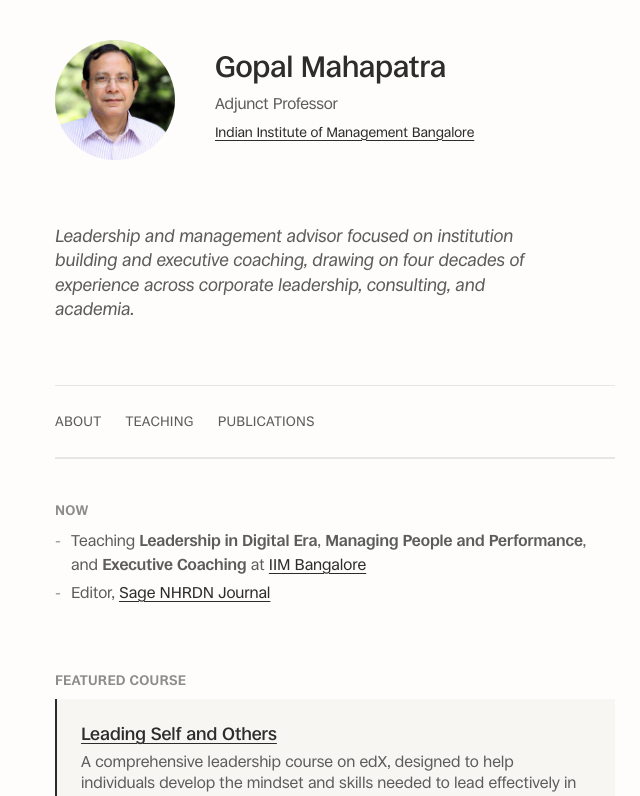
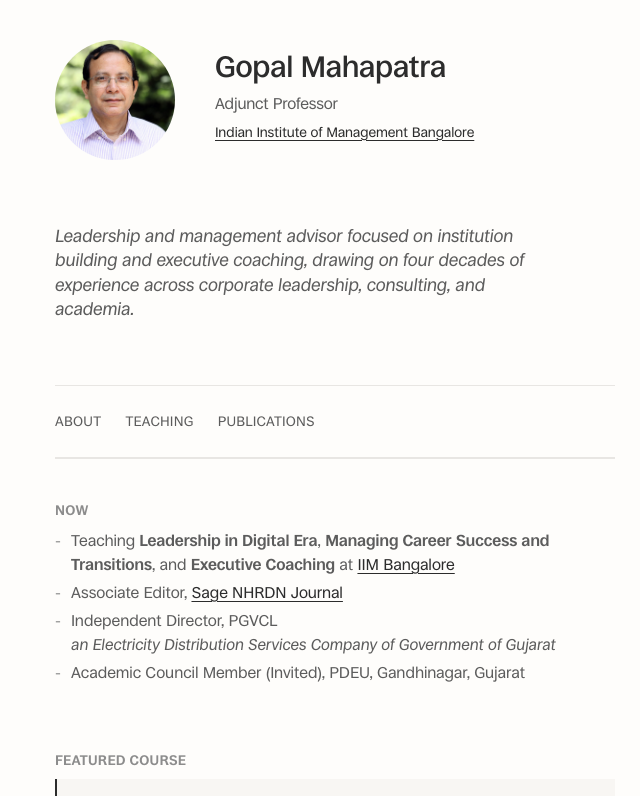
Before and after one commit to ChandanMahapatra/baba-site-test, a SvelteKit app: page / in a window 1280 px wide. Shown: the top 796 px of the page, without its empty margins (305-945 px from the left). Built offline with nearby package versions, Linux system fonts and the light colour scheme.

Commit message:
Update homepage NOW roles content
Co-authored-by: ChandanMahapatra <14539609+ChandanMahapatra@users.noreply.github.com>

```diff
--- a/src/routes/+page.svelte
+++ b/src/routes/+page.svelte
@@ -47,15 +47,20 @@
 			<ul class="dashed-list">
 				<li>
 					Teaching <strong>Leadership in Digital Era</strong>,
-					<strong>Managing People and Performance</strong>, and
+					<strong>Managing Career Success and Transitions</strong>, and
 					<strong>Executive Coaching</strong> at
 					<a href="https://www.iimb.ac.in/" target="_blank">IIM Bangalore</a>
 				</li>
 				<li>
-					Editor, <a href="https://journals.sagepub.com/home/nhr" target="_blank"
+					Associate Editor, <a href="https://journals.sagepub.com/home/nhr" target="_blank"
 						>Sage NHRDN Journal</a
 					>
 				</li>
+				<li>
+					Independent Director, PGVCL<br />
+					<em>an Electricity Distribution Services Company of Government of Gujarat</em>
+				</li>
+				<li>Academic Council Member (Invited), PDEU, Gandhinagar, Gujarat</li>
 			</ul>
 		</section>
 
```
